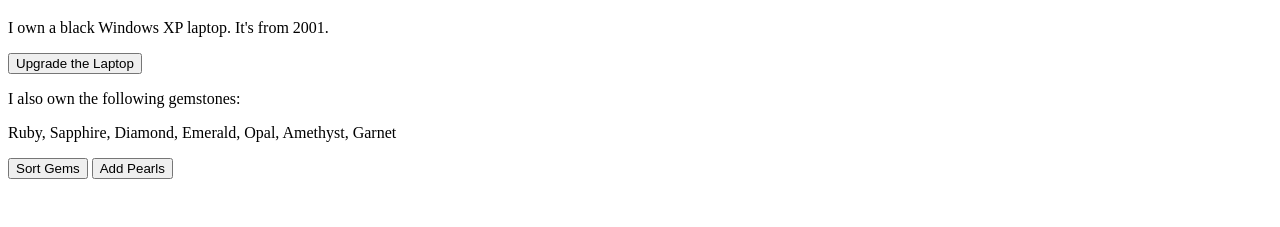
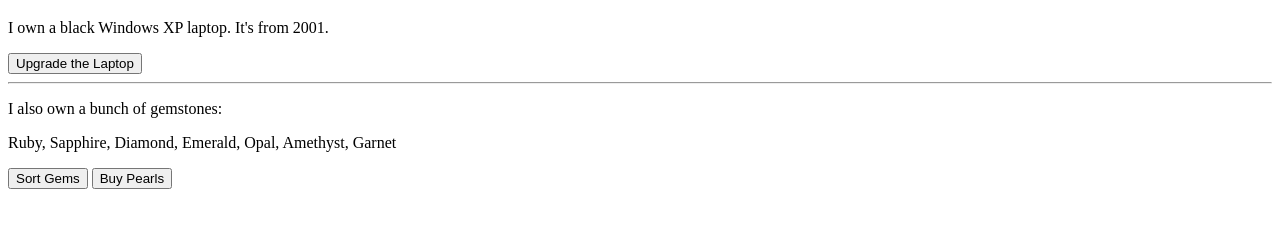
Before and after one commit to Dromero83/Arrays-and-Objects, a plain HTML site: page index.html in a window 1280 px wide. Shown: the part 61-288 px from the top of the page. Drawn offline with Linux system fonts and the light colour scheme.

Commit message:
Infinite pearls

```diff
--- a/index.html
+++ b/index.html
@@ -4,7 +4,7 @@
     <meta charset="UTF-8">
     <meta http-equiv="X-UA-Compatible" content="IE=edge">
     <meta name="viewport" content="width=device-width, initial-scale=1.0">
-    <title>Arrays and Objects</title>
+    <title>Let your demons win and buy infinite pearls</title>
     <link rel="stylesheet" href="style.css" type="text/css">
 </head>
 <body>
@@ -13,11 +13,11 @@
     </header>
 <p id="myLaptop"></p>
     <button onclick="upLap()">Upgrade the Laptop</button>
-    <br>
-    <p>I also own the following gemstones:</p>
+    <hr>
+    <p>I also own a bunch of gemstones:</p>
     <p id="gemSort"></p>
     <button onclick="sorting()">Sort Gems</button>
-    <button onclick="addGem()">Add Pearls</button>
+    <button onclick="addGem()">Buy Pearls</button>
 
 <script src="app.js"></script>
 </body>
```
